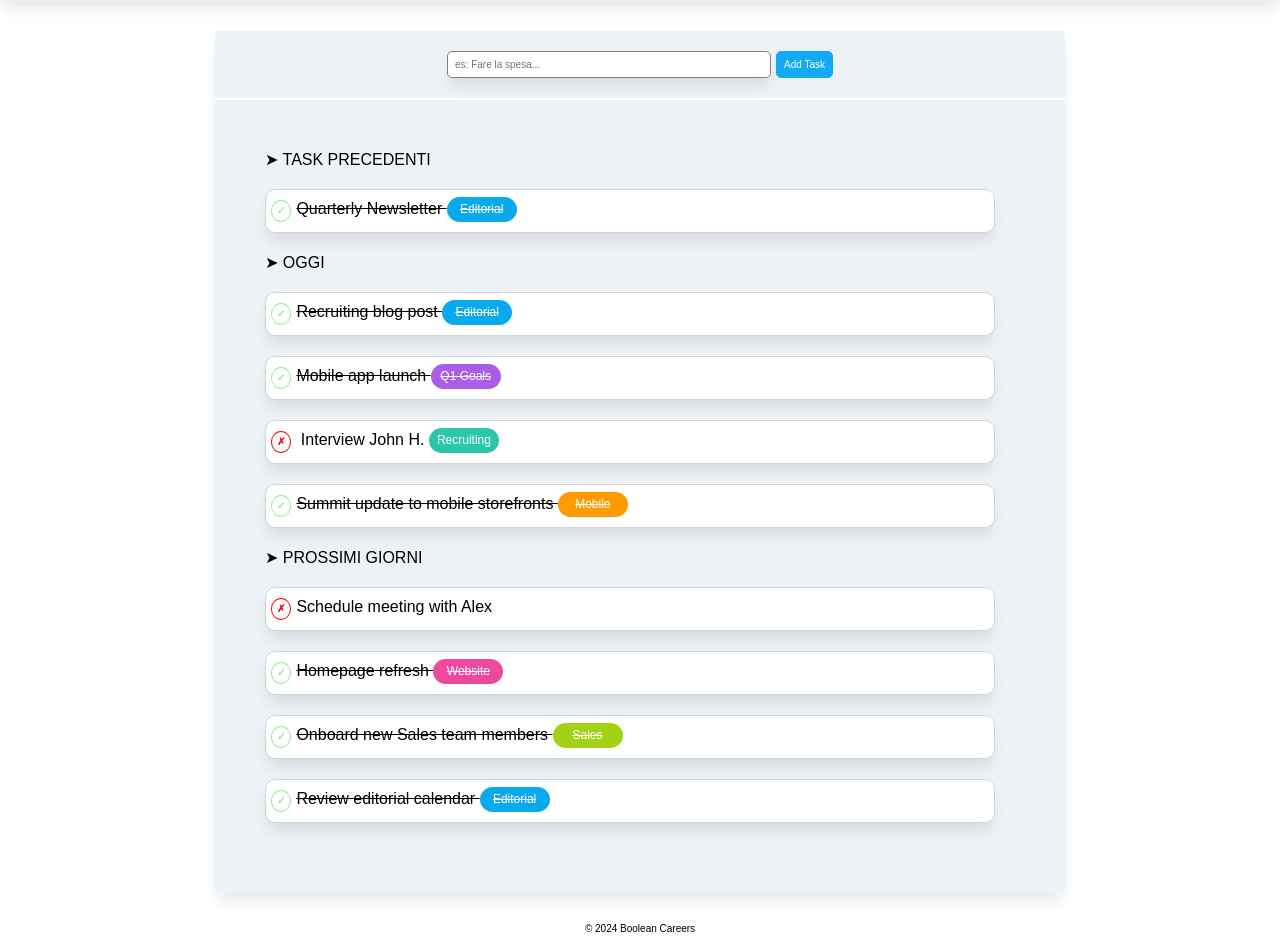
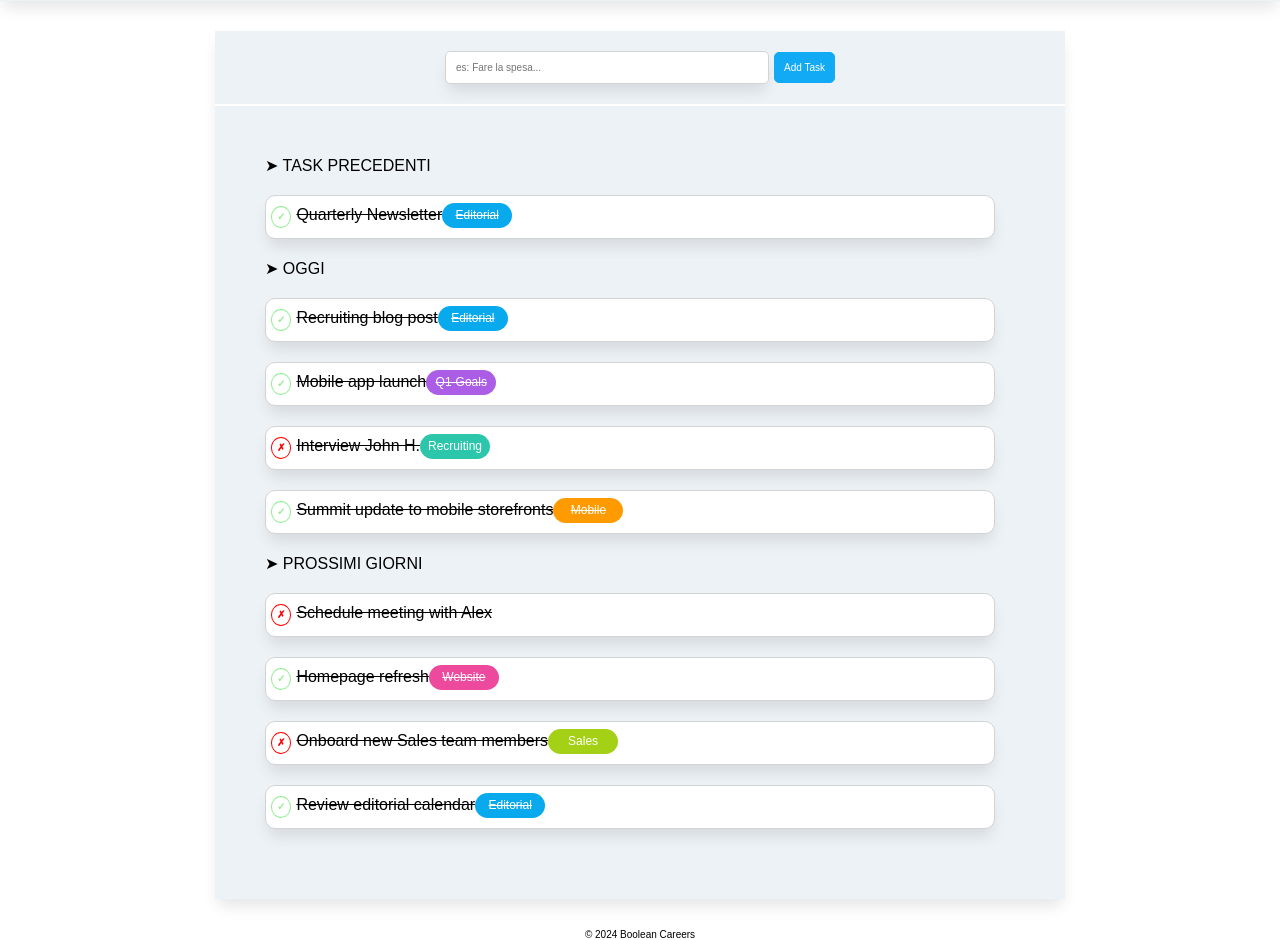
Before and after one commit to andrea-bertaglia/vue-todolist, a plain HTML site: page index.html in a window 1280 px wide. Shown: the part 66-1006 px from the top of the page. Drawn offline with nearby package versions, Linux system fonts and the light colour scheme.

Commit message:
feat: milestone 1

```diff
--- a/css/style.css
+++ b/css/style.css
@@ -50,18 +50,18 @@ li > ul {
 }
 
 .text {
-  padding: 7px;
+  padding: 10px;
   margin-right: 5px;
   font-size: 10px;
   color: rgb(172, 171, 171);
   width: 40%;
   border-radius: 5px;
-  border: 1px solid grey;
+  border: 1px solid lightgray;
   box-shadow: 0 10px 15px -3px rgba(0, 0, 0, 0.1);
 }
 
 .search-button {
-  padding: 7px;
+  padding: 9px;
   font-size: 10px;
   background-color: rgb(19 170 245);
   color: white;
--- a/index.html
+++ b/index.html
@@ -37,84 +37,54 @@
             <ol>
               <li>
                 &#10148; TASK PRECEDENTI
-                <ul>
+                <ul v-for="curItem in tasksPrev">
                   <li>
-                    <div class="check">&check;</div>
+                    <div :class="curItem.done ? 'check' : 'cross'">
+                      {{curItem.done ? '&check;' : '&cross;'}}
+                    </div>
                     <div class="box barred">
-                      Quarterly Newsletter
-                      <span class="label editorial barred">Editorial</span>
+                      <span>{{ curItem.text }}</span>
+                      <span
+                        class="label"
+                        :class="curItem.label.toLowerCase(), {'barred': curItem.done}"
+                        >{{curItem.label}}</span
+                      >
                     </div>
                   </li>
                 </ul>
               </li>
               <li>
                 &#10148; OGGI
-                <ul>
+                <ul v-for="curItem in tasksToday">
                   <li>
-                    <div class="check">&check;</div>
+                    <div :class="curItem.done ? 'check' : 'cross'">
+                      {{curItem.done ? '&check;' : '&cross;'}}
+                    </div>
                     <div class="box barred">
-                      Recruiting blog post
-                      <span class="label editorial barred">Editorial</span>
-                    </div>
-                  </li>
-                </ul>
-                <ul>
-                  <li>
-                    <div class="check">&check;</div>
-                    <div class="box barred">
-                      Mobile app launch
-                      <span class="label q1-goals barred">Q1 Goals</span>
-                    </div>
-                  </li>
-                </ul>
-                <ul>
-                  <li>
-                    <div class="cross">&cross;</div>
-                    Interview John H.
-                    <span class="label recruiting">Recruiting</span>
-                  </li>
-                </ul>
-                <ul>
-                  <li>
-                    <div class="check">&check;</div>
-                    <div class="box barred">
-                      Summit update to mobile storefronts
-                      <span class="label mobile barred">Mobile</span>
+                      <span>{{ curItem.text }}</span>
+                      <span
+                        class="label"
+                        :class="curItem.label.toLowerCase(), {'barred': curItem.done}"
+                        >{{curItem.label}}</span
+                      >
                     </div>
                   </li>
                 </ul>
               </li>
               <li>
                 &#10148; PROSSIMI GIORNI
-                <ul>
+                <ul v-for="curItem in tasksNext">
                   <li>
-                    <span class="cross">&cross;</span>Schedule meeting with Alex
-                  </li>
-                </ul>
-                <ul>
-                  <li>
-                    <div class="check">&check;</div>
+                    <div :class="curItem.done ? 'check' : 'cross'">
+                      {{curItem.done ? '&check;' : '&cross;'}}
+                    </div>
                     <div class="box barred">
-                      Homepage refresh
-                      <span class="label website barred">Website</span>
-                    </div>
-                  </li>
-                </ul>
-                <ul>
-                  <li>
-                    <div class="check">&check;</div>
-                    <div class="box barred">
-                      Onboard new Sales team members
-                      <span class="label sales barred">Sales</span>
-                    </div>
-                  </li>
-                </ul>
-                <ul>
-                  <li>
-                    <div class="check">&check;</div>
-                    <div class="box barred">
-                      Review editorial calendar
-                      <span class="label editorial barred">Editorial</span>
+                      <span>{{ curItem.text }}</span>
+                      <span
+                        class="label"
+                        :class="curItem.label.toLowerCase(), {'barred': curItem.done}"
+                        >{{curItem.label}}</span
+                      >
                     </div>
                   </li>
                 </ul>
--- a/js/script.js
+++ b/js/script.js
@@ -3,7 +3,57 @@ const { createApp } = Vue;
 createApp({
   data() {
     return {
-      message: "Hello Vue!",
+      tasksPrev: [
+        {
+          text: "Quarterly Newsletter",
+          label: "Editorial",
+          done: true,
+        },
+      ],
+      tasksToday: [
+        {
+          text: "Recruiting blog post",
+          label: "Editorial",
+          done: true,
+        },
+        {
+          text: "Mobile app launch",
+          label: "Q1-Goals",
+          done: true,
+        },
+        {
+          text: "Interview John H.",
+          label: "Recruiting",
+          done: false,
+        },
+        {
+          text: "Summit update to mobile storefronts",
+          label: "Mobile",
+          done: true,
+        },
+      ],
+      tasksNext: [
+        {
+          text: "Schedule meeting with Alex",
+          label: "",
+          done: false,
+        },
+        {
+          text: "Homepage refresh",
+          label: "Website",
+          done: true,
+        },
+        {
+          text: "Onboard new Sales team members",
+          label: "Sales",
+          done: false,
+        },
+        {
+          text: "Review editorial calendar",
+          label: "Editorial",
+          done: true,
+        },
+      ],
     };
   },
 }).mount("#app");
```
